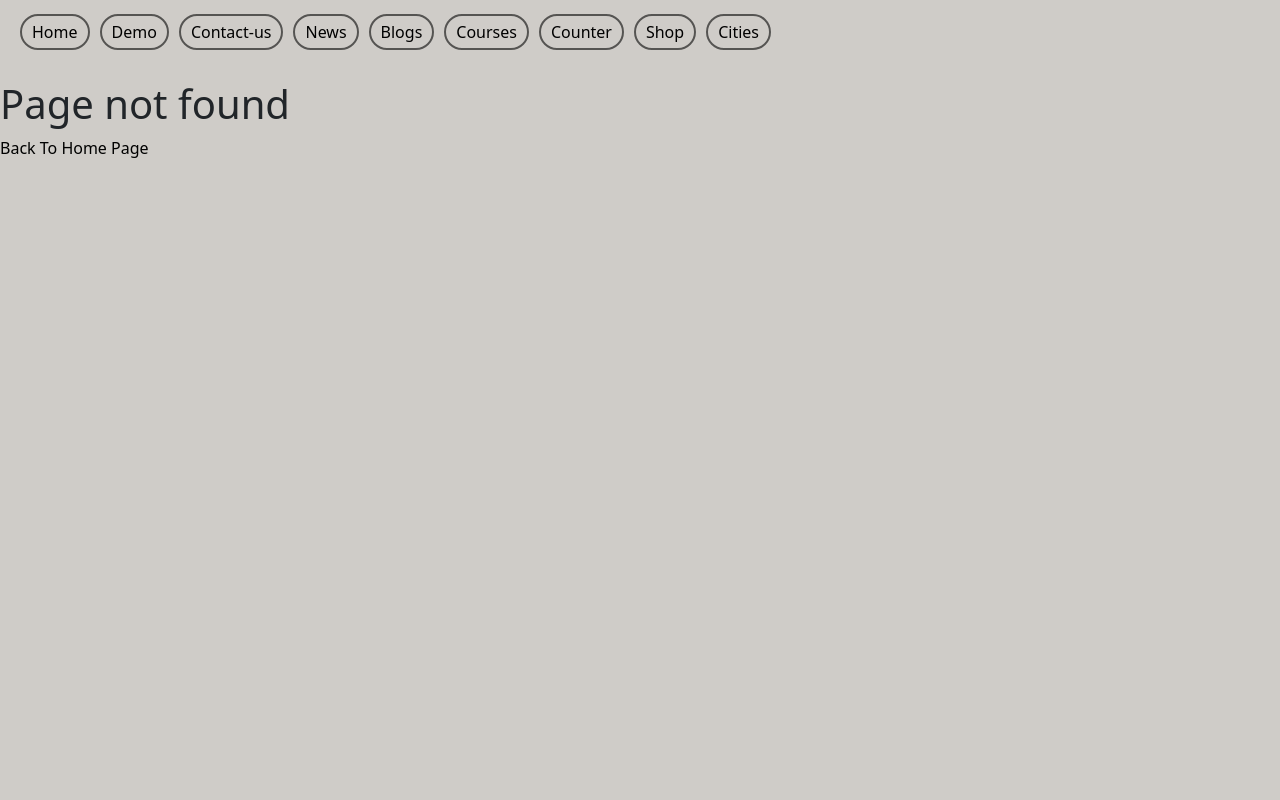
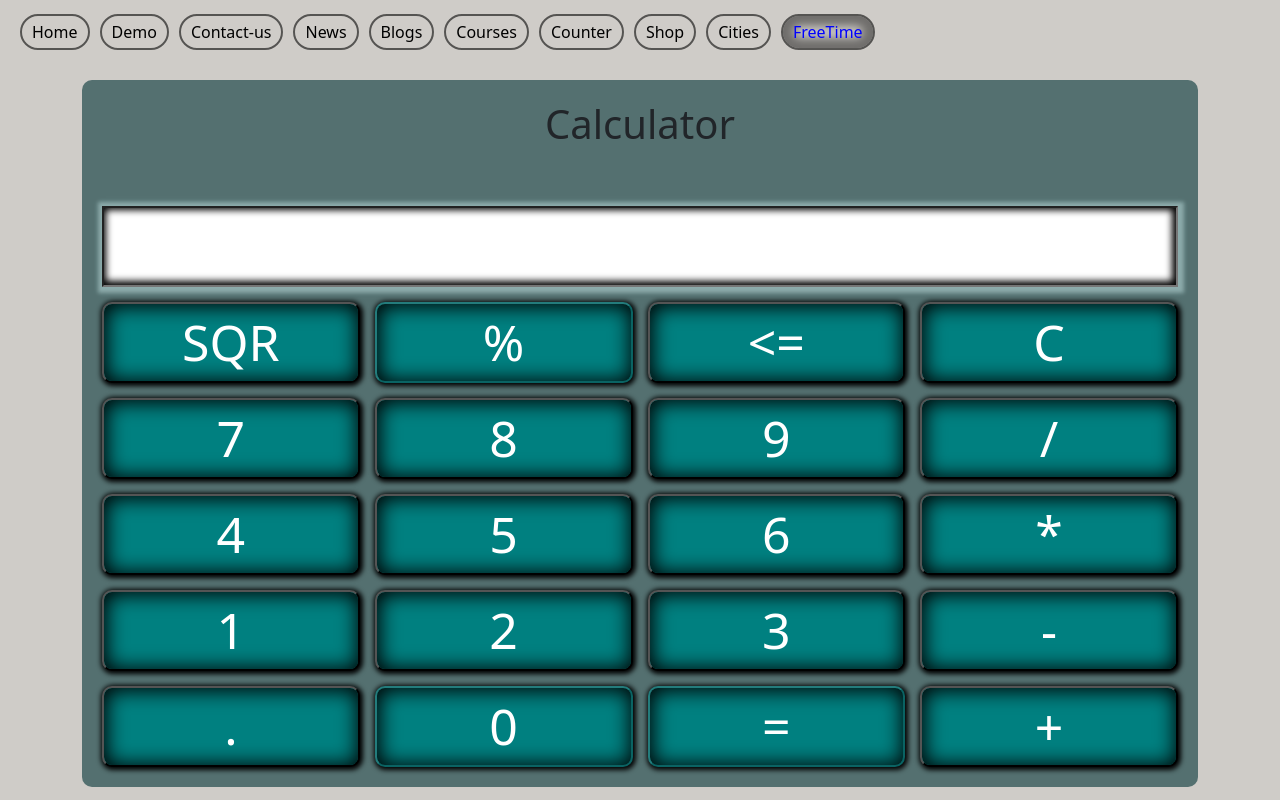
Before and after one commit to Martynas-J/first-react-app, a React (Create React App) app: page /FreeTime in a window 1280 px wide. Before the commit this address had no page. Built offline with nearby package versions, Linux system fonts and the light colour scheme.

Commit message:
sutvarkyta + edit

```diff
--- a/src/App.js
+++ b/src/App.js
@@ -9,6 +9,7 @@ import './components/MainNavBar/MainNavBar.css'
 import CounterPage from './pages/CounterPage/CounterPage';
 import ShopPage from './pages/shopPage/ShopPage';
 import Cities from './pages/CitiesPage/CitiesPage';
+import FreeTime from './pages/FreeTime/FreeTime';
 
 function App() {
   return (
@@ -24,6 +25,7 @@ function App() {
         <Route path='/Counter' element={<CounterPage />} />
         <Route path='/Shop' element={<ShopPage />} />
         <Route path='/Cities' element={<Cities />} />
+        <Route path='/FreeTime' element={<FreeTime />} />
         <Route path='*' element={
           <div>
             <h1>Page not found</h1>
--- a/src/components/MainNavBar/MainNavBar.js
+++ b/src/components/MainNavBar/MainNavBar.js
@@ -31,6 +31,10 @@ const MainNavBar = () => {
                 <li className='navigation-item'>
                     <NavLink to='/Cities' className='navigation-link'>Cities</NavLink>
                 </li>
+                <li className='navigation-item'>
+                    <NavLink to='/FreeTime' className='navigation-link'>FreeTime</NavLink>
+                </li>
+
             </ul>
         </nav>
     )
--- a/src/pages/CitiesPage/CitiesPage.js
+++ b/src/pages/CitiesPage/CitiesPage.js
@@ -103,6 +103,7 @@ const Cities = () => {
     const [country, setCountry] = useState("")
     const [touristAttractionsStr, setTouristAttractionsStr] = useState("")
     const [isCapital, setIsCapital] = useState(false)
+    const [indexForEdit, setIndexForEdit] = useState("")
 
     const addNameHandle = (event) => setName(event.target.value)
     const addPopulationHandle = (event) => setPopulation(event.target.value)
@@ -115,24 +116,51 @@ const Cities = () => {
         event.preventDefault();
         const location = { continent, country }
         const touristAttractions = touristAttractionsStr.split(",")
+        const newData = { name, population, location, touristAttractions, isCapital }
+
+        if (indexForEdit !== "") {
             setCities(prevState => {
-            let newState = [{ name, population, location, touristAttractions, isCapital }, ...prevState]
+                prevState[indexForEdit] = newData
+                let newState = [...prevState]
+                setIndexForEdit("")
                 return newState
             })
+        } else {
+            setCities(prevState => {
+                let newState = [newData, ...prevState]
+                return newState
+            })
+        }
+
         setName("");
         setPopulation("");
         setContinent("");
         setCountry("");
         setTouristAttractionsStr("");
         setIsCapital(false);
+
+    }
+
+    const deleteCityHandler = (index) => {
+        let newState = cities.toSpliced(index, 1);
+        setCities(newState)
+    }
+    const EditCityHandler = (index) => {
+        let newCity = cities[index]
+        setName(newCity.name);
+        setPopulation(newCity.population);
+        setContinent(newCity.location.continent);
+        setCountry(newCity.location.country);
+        setTouristAttractionsStr(newCity.touristAttractions.join(", "));
+        setIsCapital(newCity.isCapital);
+        setIndexForEdit(index)
     }
 
     return (
         <div>
             <Container>
                 <h1 className='page-title'>Cities uzduotis</h1>
-                {citiesData.length > 0 ? (
-                    <>
+
                 <h2>Add City</h2>
                 <form className='city-add-form' onSubmit={addCityHandle}>
                     <div className='city-input'>
@@ -161,11 +189,16 @@ const Cities = () => {
                         <input type='submit' value='Save'></input>
                     </div>
                 </form>
+                {cities && cities.length > 0 ? (
+                    <>
                         <div className="cities-list">
                             {cities.map((city, index) => (
                                 <CityItem
                                     key={index}
+                                    index={index}
                                     city={city}
+                                    onDeleteCityHandler={deleteCityHandler}
+                                    onEditCityHandler={EditCityHandler}
                                 />
                             ))}
                         </div>
--- a/src/pages/CitiesPage/CityItem.js
+++ b/src/pages/CitiesPage/CityItem.js
@@ -1,7 +1,7 @@
 import React from 'react'
 import "./CitiesPage.css"
 
-const CityItem = ({ city }) => {
+const CityItem = ({ city, index, onDeleteCityHandler, onEditCityHandler }) => {
     let { name, population, location, touristAttractions, isCapital } = city
 
     let title = name
@@ -25,7 +25,9 @@ const CityItem = ({ city }) => {
     if (touristAttractions.length > 1) {
         touristAttractionsText = <h3>Main Tourist attractions of {name} are</h3>
     }
-    if (touristAttractions.length > 0) {
+
+    if (touristAttractions[0] && touristAttractions.length > 0) {
+
         touristAttractionsElement = <>
             {touristAttractionsText}
             <ul>
@@ -47,6 +49,8 @@ const CityItem = ({ city }) => {
             <p>{name} city is located in {location.continent}, {location.country} and has population of {population} people.</p>
             {capitalText}
             {touristAttractionsElement}
+            <button onClick={() => onDeleteCityHandler(index)}>Delete</button>
+            <button onClick={() => onEditCityHandler(index)}>Edit</button>
         </div>
     )
 }
--- /dev/null
+++ b/src/pages/FreeTime/FreeTime.css
@@ -0,0 +1,36 @@
+.free-time-title{
+    text-align: center;
+    padding-bottom: 50px;
+}
+.wrapper{
+    background-color: rgb(84, 112, 112);
+    border-radius: 10px;
+    padding: 20px;
+}
+.button-container{
+    display: grid;
+    grid-template-columns: 1fr 1fr 1fr 1fr;
+    gap: 15px;
+}
+.all-button{
+    font-size: 50px;
+    border-radius: 10px;
+    box-shadow: 1px 1px 5px 2px black, inset 1px 1px 20px 2px black;
+    background-color: teal;
+    color: white;
+}
+.all-button:hover{
+    box-shadow: 1px 1px 8px 5px rgb(237, 234, 234), inset 1px 1px 40px 4px black;
+    color: rgb(0, 54, 54);
+    background-color: rgb(8, 197, 197);
+}
+
+.result-container{
+    padding-bottom: 15px;
+}
+.result{
+    width: 100%;
+    font-size: 50px;
+    text-align: end;
+    box-shadow: 1px 1px 4px 5px rgb(140 171 171), inset -1px -1px 7px 3px rgb(0 0 0);
+}
--- /dev/null
+++ b/src/pages/FreeTime/FreeTime.js
@@ -0,0 +1,127 @@
+import { Container } from "react-bootstrap"
+import "./FreeTime.css"
+import { useState } from "react"
+
+const FreeTime = () => {
+
+    const [item, setItem] = useState("")
+    const [nullButton, setNullButton] = useState(true)
+    const [plusButton, setPlusButton] = useState(false)
+    const [minusButton, setMinusButton] = useState(false)
+    const [multiplyButton, setMultiplyButton] = useState(false)
+    const [divisionButton, setDivisionButton] = useState(false)
+    const [equalButton, setEqualButton] = useState(true)
+    const [dotButton, setDotButton] = useState(false)
+
+    const numberHandle = (event) => {
+        setItem(prevState => prevState + event.target.value)
+        setNullButton(false)
+        setPlusButton(false)
+        setMinusButton(false)
+        setMultiplyButton(false)
+        setDivisionButton(false)
+        setEqualButton(false)
+
+    }
+    const symbolsHandle = (event) => {
+        setItem(prevState => prevState + event.target.value)
+        setNullButton(true)
+        setPlusButton(true)
+        setMinusButton(true)
+        setMultiplyButton(true)
+        setDivisionButton(true)
+        setEqualButton(true)
+        setDotButton(false)
+        if (!dotButton) {
+            setDotButton(true)
+            setNullButton(false)
+        }
+    }
+
+    const countHandle = () => {
+        let sum = eval(item)
+        setItem(sum)
+        setNullButton(false)
+    }
+    const cleanHandle = () => {
+        setItem("")
+        setNullButton(true)
+        setNullButton(true)
+        setPlusButton(true)
+        setMinusButton(true)
+        setMultiplyButton(true)
+        setDivisionButton(true)
+        setEqualButton(true)
+        setDotButton(false)
+    }
+    const cleanOneHandle = () => {
+        console.log(item[item.length - 1])
+        if (item[item.length - 1] === "-" || item[item.length - 1] === "+" ||
+            item[item.length - 1] === "*" || item[item.length - 1] === "/") {
+            setPlusButton(false)
+            setMinusButton(false)
+            setMultiplyButton(false)
+            setDivisionButton(false)
+            setDotButton(false)
+        } else if (item[item.length - 1] === ".") {
+            setDotButton(false)
+        } else {
+            setPlusButton(true)
+            setMinusButton(true)
+            setMultiplyButton(true)
+            setDivisionButton(true)
+            setDotButton(true)
+        }
+        setItem(item.toString().slice(0, -1))
+        setNullButton(false)
+        if (!item[1]) {
+            setNullButton(true)
+            setDotButton(false)
+        }
+    }
+    const sgrHandle = () => {
+        setItem(item * item)
+        setNullButton(false)
+    }
+
+    return (
+        <Container>
+            <div className="wrapper">
+                <h1 className="free-time-title">Calculator</h1>
+                <div className="result-container">
+                    <input name="resultStr" className="result" value={item} readOnly type="text"></input>
+                </div>
+                <div className="button-container">
+
+
+                    <button onClick={sgrHandle} type="button" className="all-button">SQR</button>
+                    <button onClick={numberHandle} value="%" className="all-button" disabled>%</button>
+                    <button onClick={cleanOneHandle} type="button" className="all-button">{"<="}</button>
+                    <button onClick={cleanHandle} type="button" className="all-button">C</button>
+                    <button onClick={numberHandle} value="7" className="all-button">7</button>
+                    <button onClick={numberHandle} value="8" className="all-button">8</button>
+                    <button onClick={numberHandle} value="9" className="all-button">9</button>
+                    <button onClick={symbolsHandle} value="/" className="all-button" disabled={divisionButton}>/</button>
+
+                    <button onClick={numberHandle} value="4" className="all-button">4</button>
+                    <button onClick={numberHandle} value="5" className="all-button">5</button>
+                    <button onClick={numberHandle} value="6" className="all-button">6</button>
+                    <button onClick={symbolsHandle} value="*" className="all-button" disabled={multiplyButton}>*</button>
+
+                    <button onClick={numberHandle} value="1" className="all-button">1</button>
+                    <button onClick={numberHandle} value="2" className="all-button">2</button>
+                    <button onClick={numberHandle} value="3" className="all-button">3</button>
+                    <button onClick={symbolsHandle} value="-" className="all-button" disabled={minusButton}>-</button>
+
+                    <button onClick={symbolsHandle} value="." className="all-button" disabled={dotButton}>.</button>
+                    <button onClick={numberHandle} value="0" className="all-button" disabled={nullButton} >0</button>
+                    <button className="all-button" type="button" onClick={countHandle} disabled={equalButton} >=</button>
+                    <button onClick={symbolsHandle} value="+" className="all-button" disabled={plusButton}>+</button>
+                </div>
+
+            </div>
+        </Container >
+    )
+}
+
+export default FreeTime
```
Lines whose indentation alone changed are shown as unchanged.
